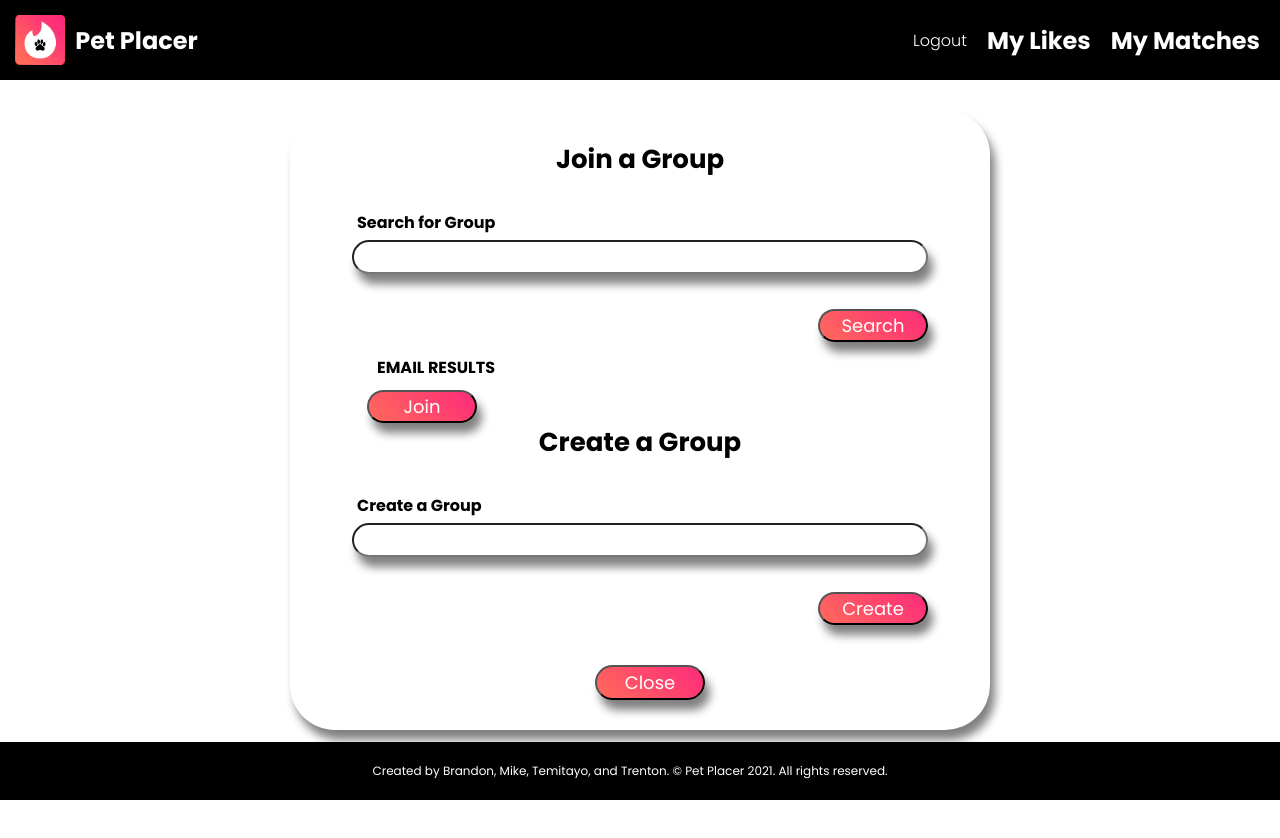
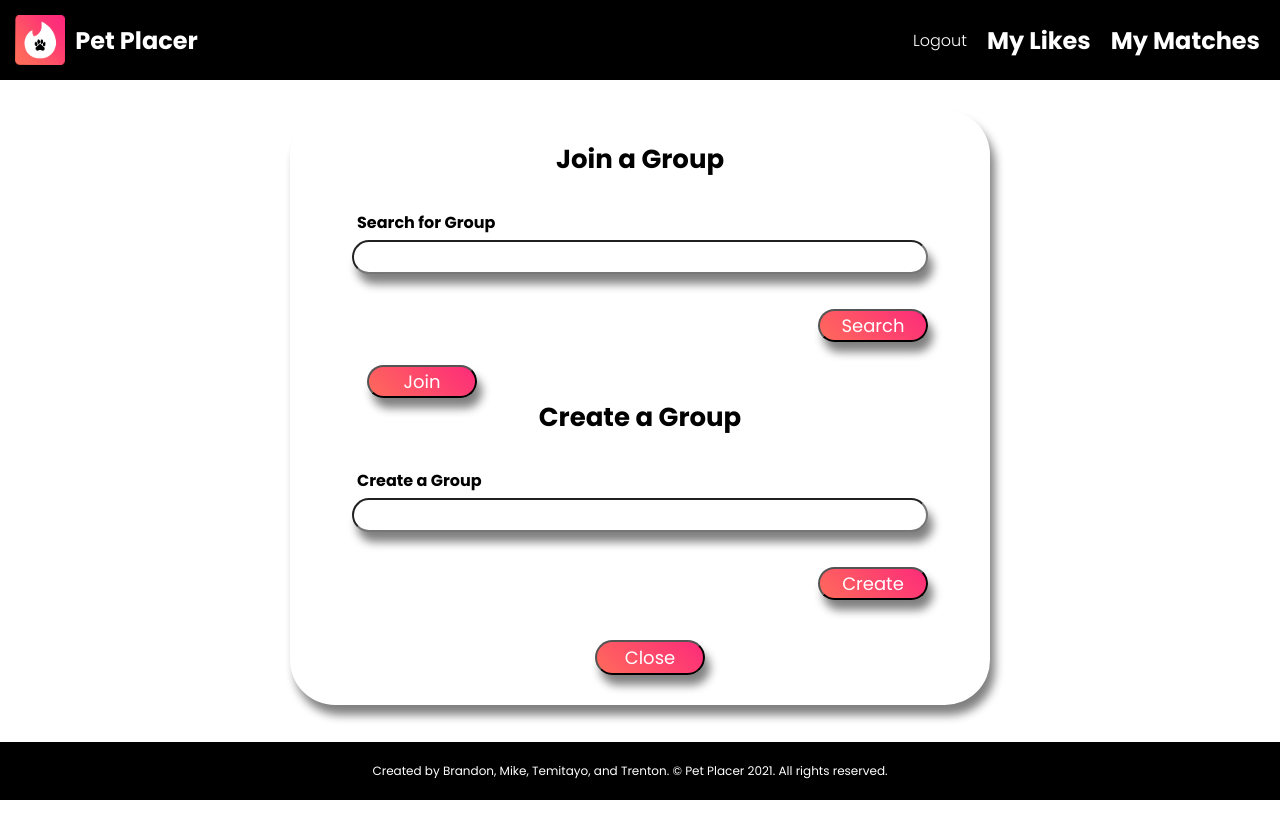
Before and after one commit to michaelzadra27/petplacer2.0, a React (Create React App) app in the folder client/: page /linkaccts in a window 1280 px wide. Shown: the top 838 px of the page. Built offline with nearby package versions, Linux system fonts and the light colour scheme; no server answers.

Commit message:
fixed email resluts

```diff
--- a/client/src/components/main/likeCard.js
+++ b/client/src/components/main/likeCard.js
@@ -15,7 +15,7 @@ const likeCard = (props) => {
                 </div>
             </div>
             <div>
-                <p className="desc">{dog.dogURL}</p>
+                <a className="desc" href={dog.dogURL}>{dog.dogURL}</a>
             </div>
         </div>
     )
--- a/client/src/components/main/linkAccts.js
+++ b/client/src/components/main/linkAccts.js
@@ -64,7 +64,7 @@ const LinkAccts = () => {
                 </div>
                 <div className="linkResults">
                     <form className="joinEmails" onSubmit={handleJoinGroup}>
-                        <p className="emailResults">EMAIL RESULTS{foundGroup}</p>
+                        <p className="emailResults">{foundGroup}</p>
                         <button className="linkResultBtn">Join</button>
                     </form>
                 </div>
```
